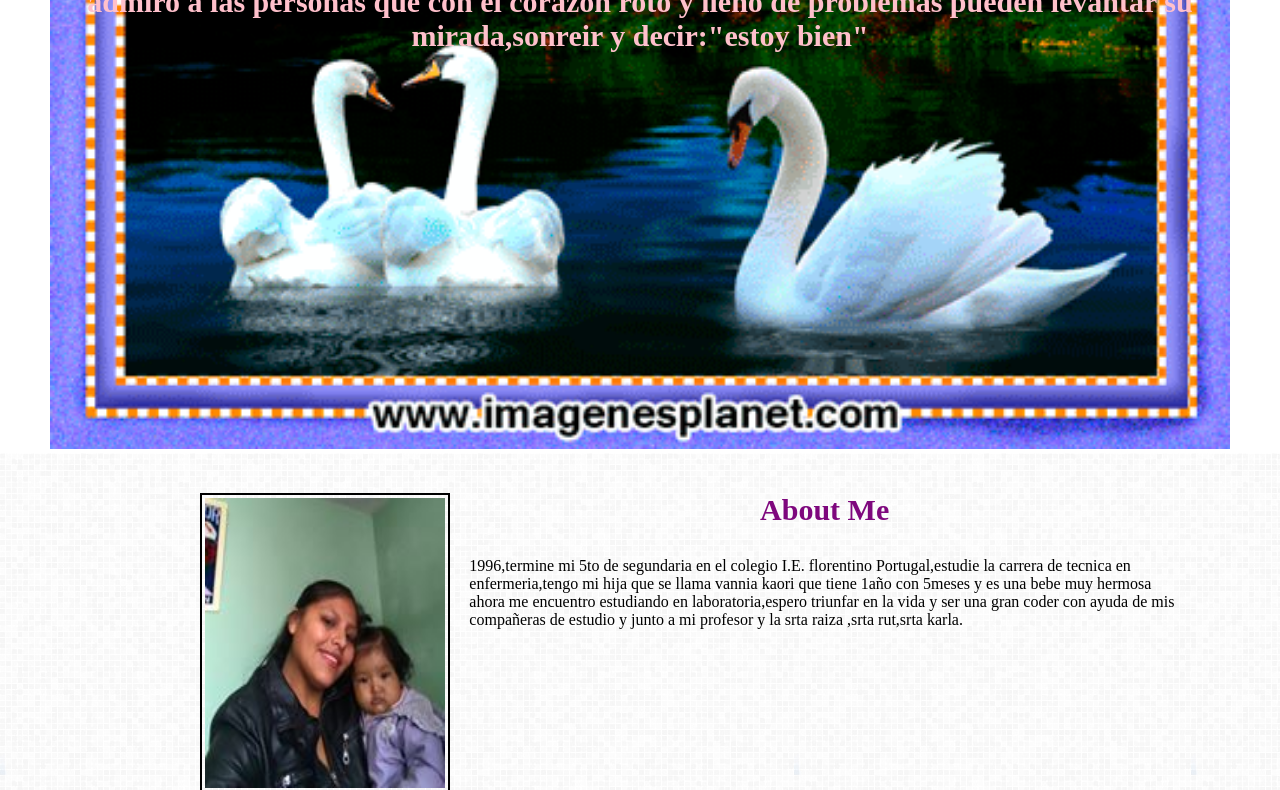
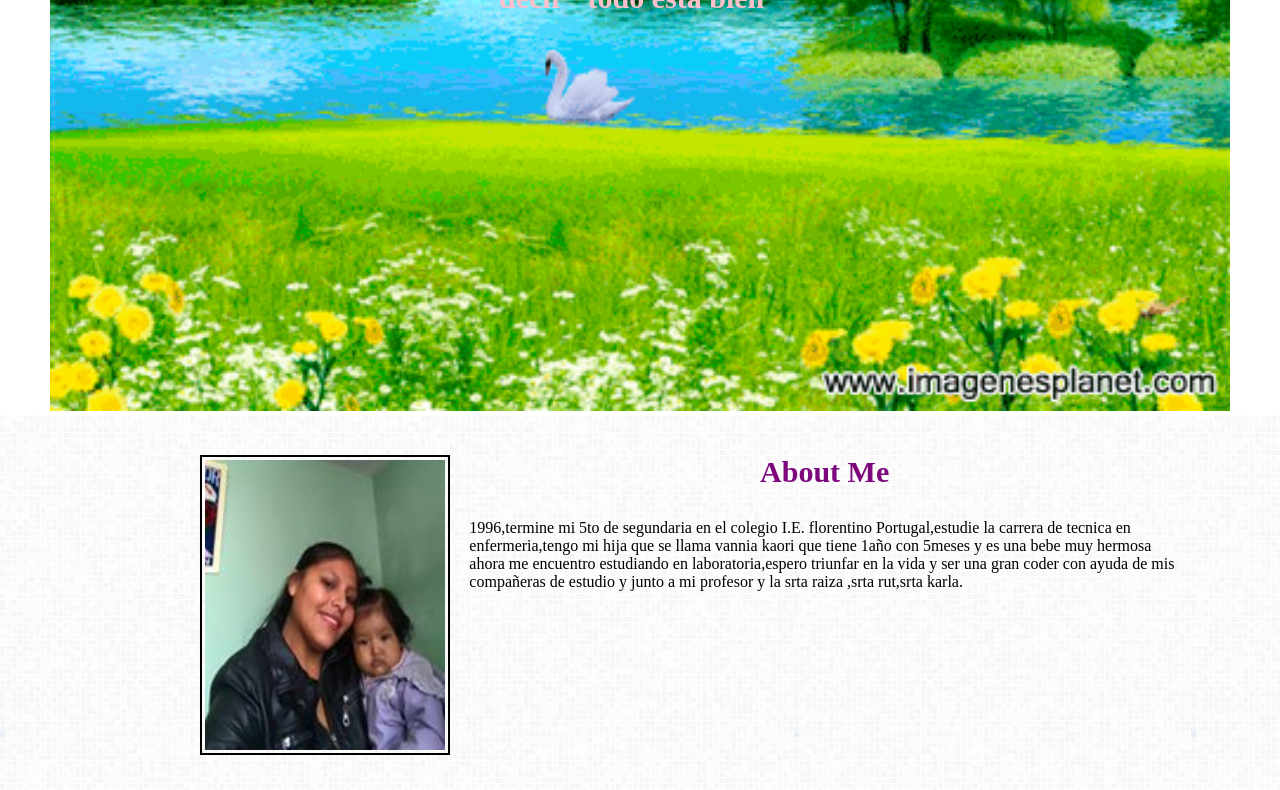
Before and after one commit to paulita-b20/-my-cute-page, a plain HTML site: page index.html in a window 1280 px wide. Shown: the part 552-1342 px from the top of the page. Drawn offline with Linux system fonts and the light colour scheme.

Commit message:
subiendo cambios

```diff
--- a/css/main.css
+++ b/css/main.css
@@ -22,7 +22,7 @@
 	position:relative;
 	font-size: 50px;
 }
-#admiro{
+#aunque{
 	text-align: center;
 	font-weight: bold;
 	color:pink;
--- a/index.html
+++ b/index.html
@@ -14,8 +14,8 @@
   		</div>
   		<div class="row">
   			<div class="col-12">
-  				<img class="fondo" src="cisne.gif">
-  				<img class="logo" src="images/logo.png"><h1 id="name">Ana Paula</h1><h5 id="admiro"> admiro a las personas que con el corazon roto y lleno de problemas pueden levantar su mirada,sonreir y decir:"estoy bien"</h5>
+  				<img class="fondo" src="cisne.1.gif">
+  				<img class="logo" src="images/logo.png"><h1 id="name">Ana Paula</h1><h5 id="aunque">aunque este con el corazon roto,con lleno de problemas puedo levantar mi mirada,sonreir y decir "todo esta bien" </h5>
   			</div>
   		</div>
   	</div>
```
Also changed, not shown: cisne.1.gif (added).
